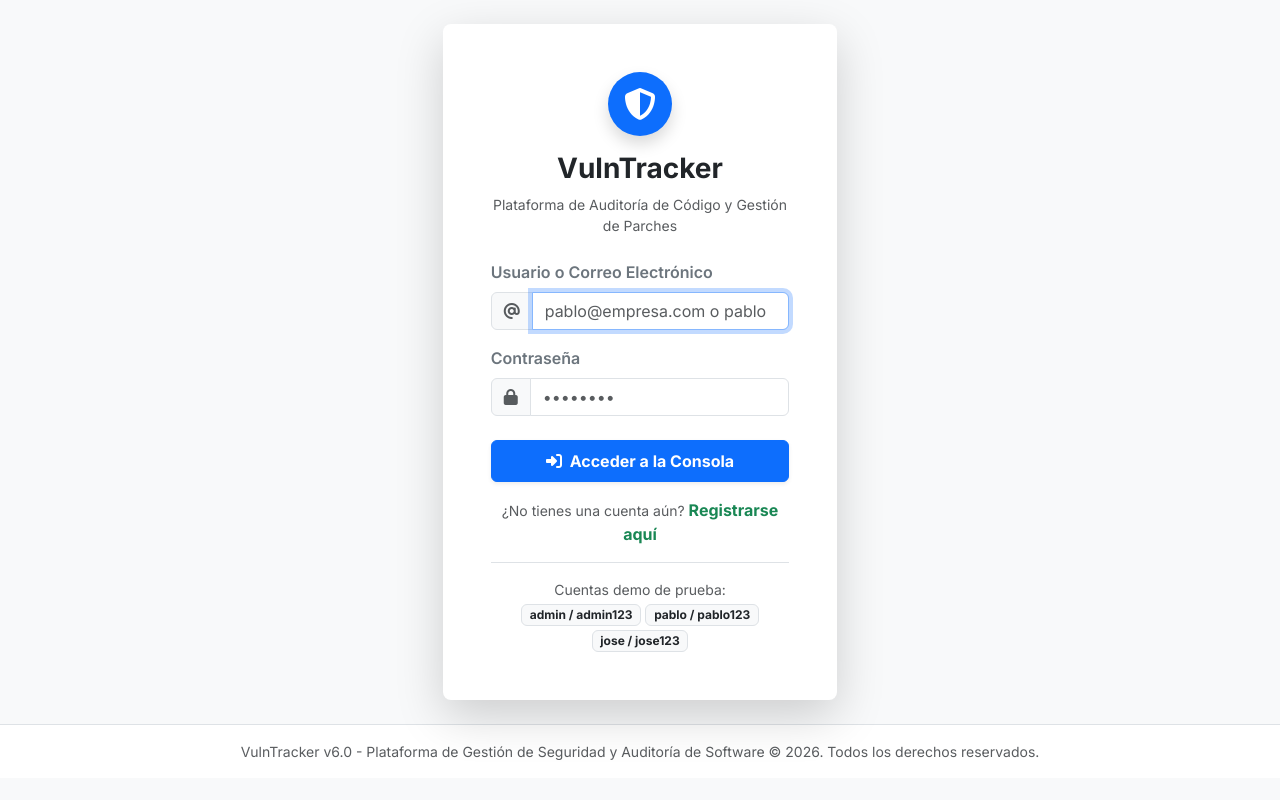
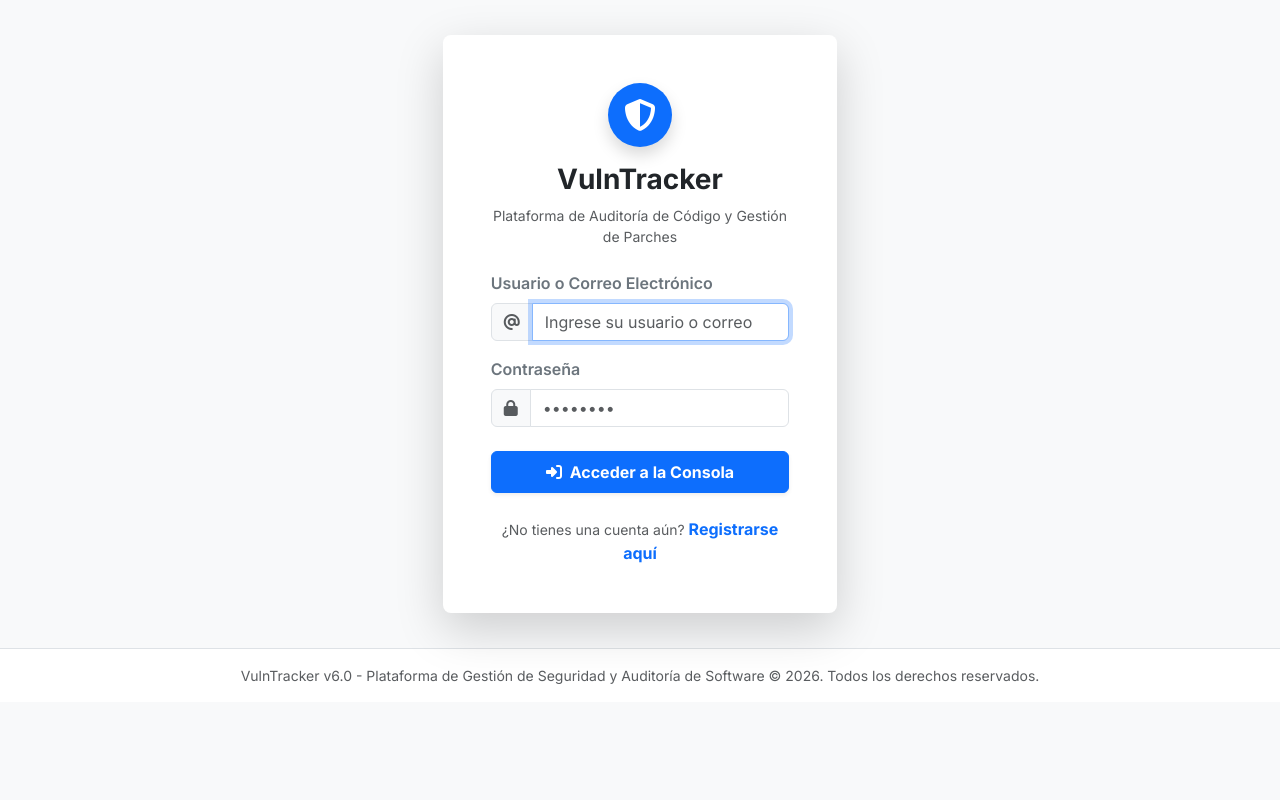
Before and after one commit to alejocalla89-a11y/Vulntracker-web, a Flask app: page /login in a window 1280 px wide. Run offline with Flask 3, Linux system fonts and the light colour scheme.

Commit message:
Add files via upload

```diff
--- a/templates/login.html
+++ b/templates/login.html
@@ -20,7 +20,7 @@
                         <label class="form-label fw-semibold text-secondary">Usuario o Correo Electrónico</label>
                         <div class="input-group">
                             <span class="input-group-text bg-light"><i class="fa-solid fa-at text-muted"></i></span>
-                            <input type="text" class="form-control" name="username" placeholder="pablo@empresa.com o pablo" required autofocus>
+                            <input type="text" class="form-control" name="username" placeholder="Ingrese su usuario o correo" required autofocus>
                         </div>
                     </div>
                     <div class="mb-4">
@@ -35,18 +35,9 @@
                     </button>
                 </form>
 
-                <div class="text-center pb-3 mb-3 border-bottom">
+                <div class="text-center pt-2">
                     <span class="text-muted small">¿No tienes una cuenta aún? </span>
-                    <a href="{{ url_for('register') }}" class="fw-bold text-decoration-none text-success">Registrarse aquí</a>
-                </div>
-
-                <div class="text-center">
-                    <small class="text-muted d-block mb-1">Cuentas demo de prueba:</small>
-                    <div class="d-flex flex-wrap gap-1 justify-content-center">
-                        <span class="badge bg-light text-dark border">admin / admin123</span>
-                        <span class="badge bg-light text-dark border">pablo / pablo123</span>
-                        <span class="badge bg-light text-dark border">jose / jose123</span>
-                    </div>
+                    <a href="{{ url_for('register') }}" class="fw-bold text-decoration-none text-primary">Registrarse aquí</a>
                 </div>
             </div>
         </div>
```
